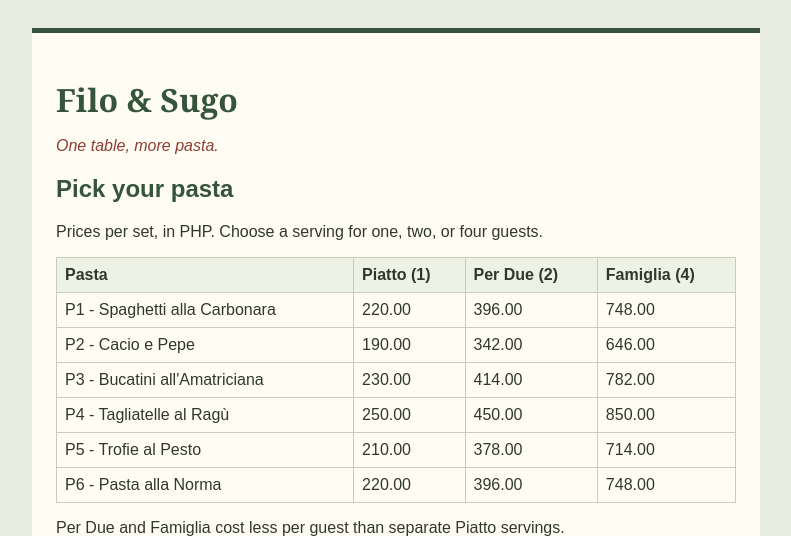
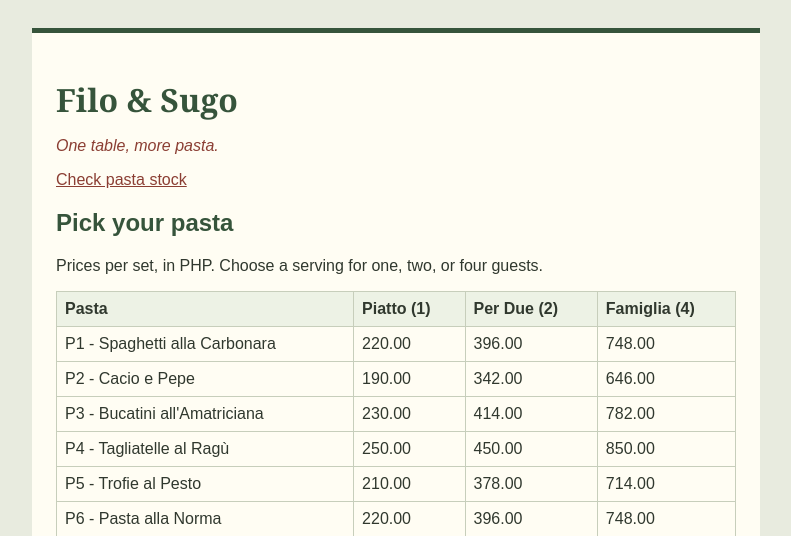
Before and after one commit to jervdev/PHP-Projects, a PHP site: page / in a window 1280 px wide. Shown: the top 536 px of the page, without its empty margins (244-1035 px from the left). Run offline with PHP 8.4, Linux system fonts and the light colour scheme.

Commit message:
Add stock link

```diff
--- a/Filo & Sugo/index.php
+++ b/Filo & Sugo/index.php
@@ -1,4 +1,5 @@
 <?php require 'header.php'; ?>
+<p><a href="functions.php">Check pasta stock</a></p>
 <?php include 'menu.php'; ?>
 <p class="tasting"><strong>Assaggio Duo</strong><br>Try two recipes in one half-and-half serving. Choose a different second pasta. The price is the average of the two dishes.</p>
 <h2>Build your pasta table</h2>
```
